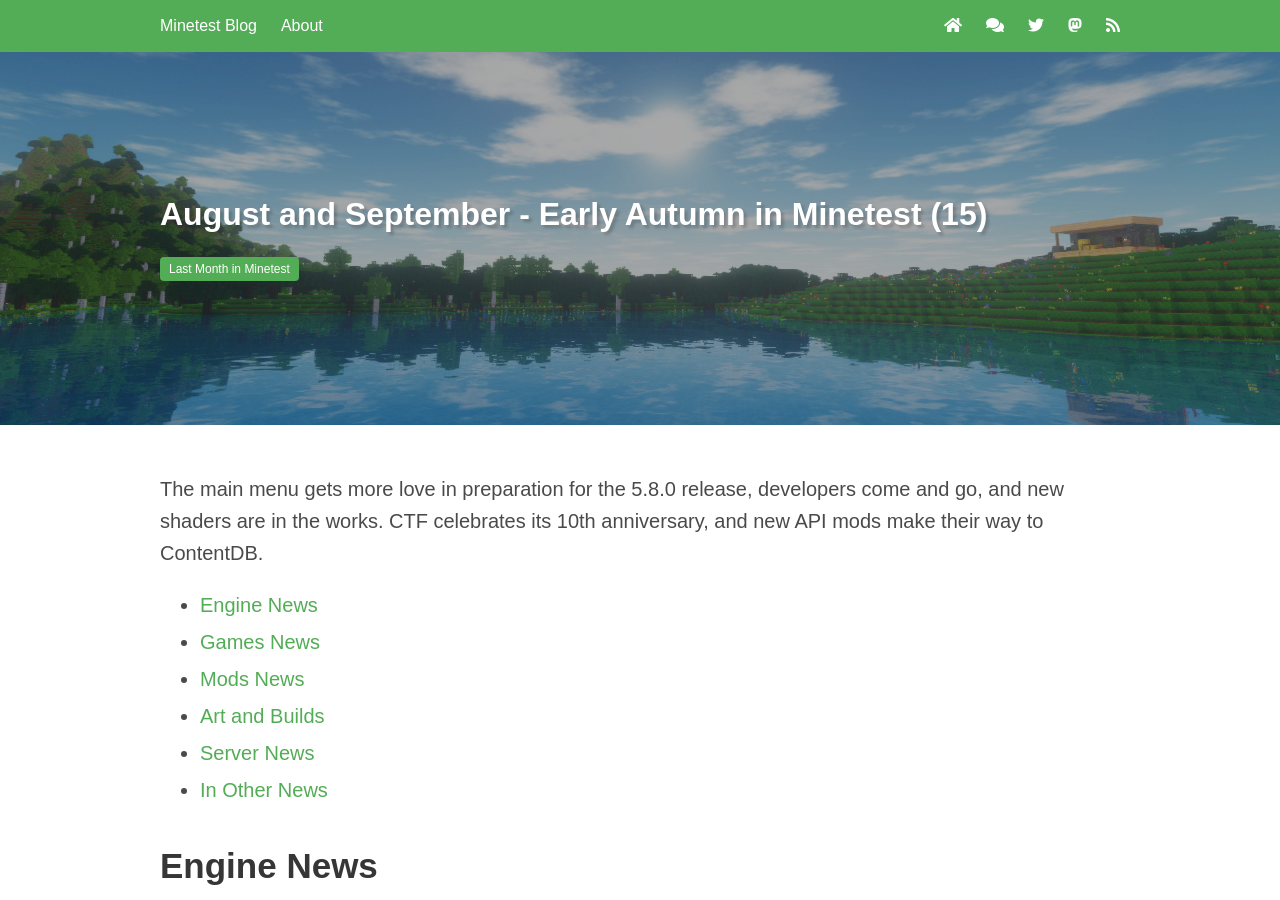
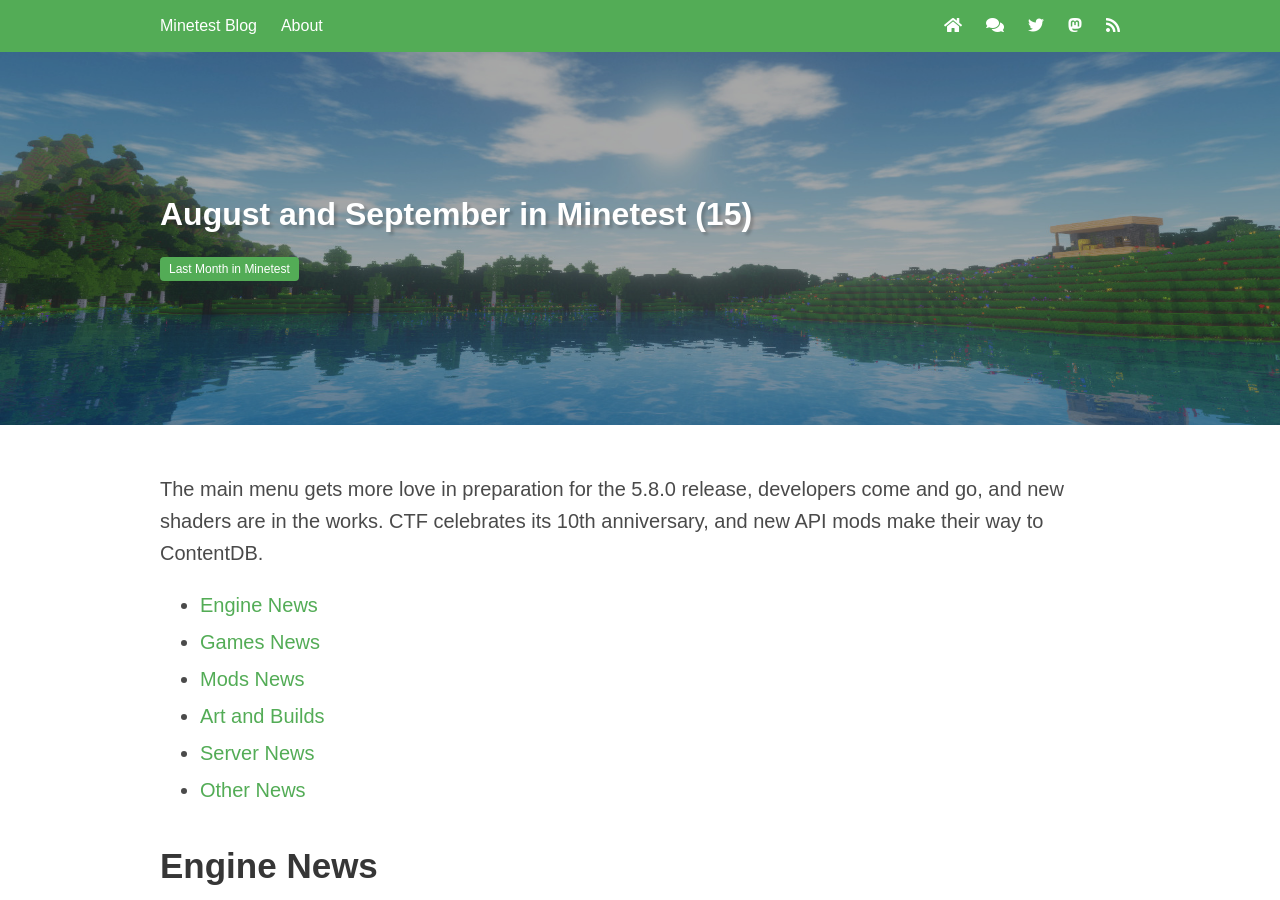
Before and after one commit to minetest/blog, a Jekyll site: the page built from _posts/2023-10-17-AugustSeptember.md, in a window 1280 px wide and 900 px high. Built offline with Jekyll 4.4.1, drawn with Linux system fonts in a browser that asks for light colours.

Commit message:
Rename articles to name months, rather than seasons (#147)

```diff
--- a/_posts/2023-10-17-AugustSeptember.md
+++ b/_posts/2023-10-17-AugustSeptember.md
@@ -1,6 +1,6 @@
 ---
 layout: post
-title: "August and September - Early Autumn in Minetest (15)"
+title: "August and September in Minetest (15)"
 contributors:
   - 56independent
   - erlehmann
@@ -53,7 +53,7 @@
 - [Mods News](#mods-news)
 - [Art and Builds](#art-and-builds)
 - [Server News](#server-news)
-- [In Other News](#in-other-news)
+- [Other News](#other-news)
 
 ## Engine News
 As the 5.8.0 release marches closer, more work has been done to improve the main menu. It [now uses the latest version
```
Also changed, not shown: _posts/2023-07-30-MayJuneJuly.md (+4 -3 lines), _posts/2024-01-29-January.md (+1 -1 lines).
